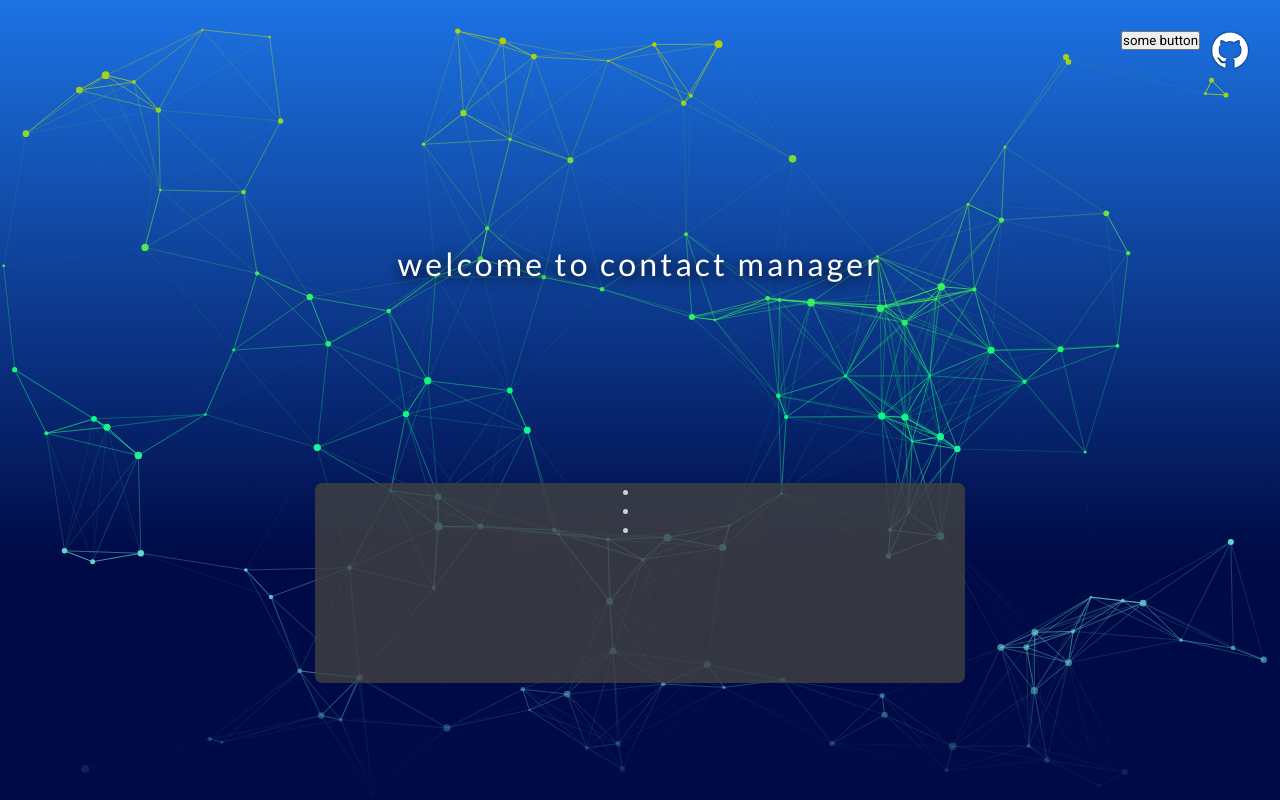
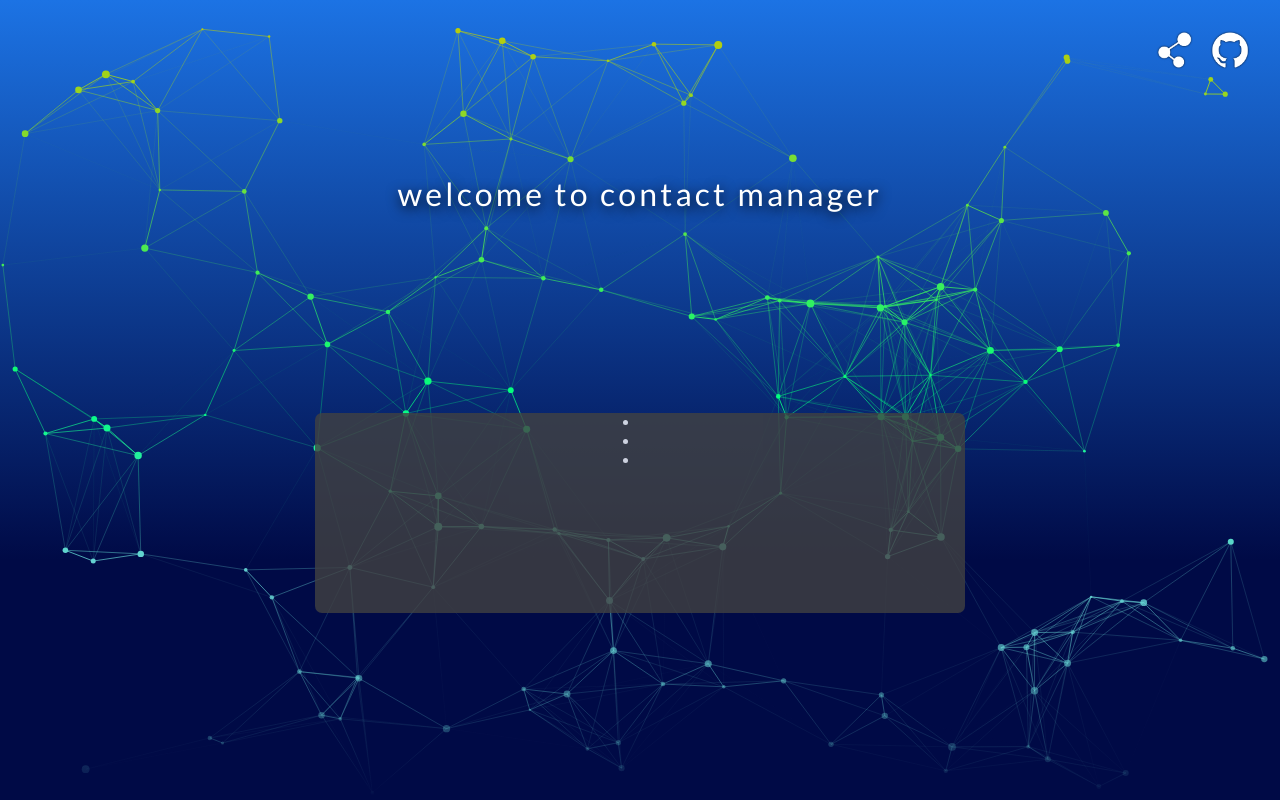
Before and after one commit to Mudrock1776/ContactManager, a PHP site: page / in a window 1280 px wide. Run offline with PHP 8.4, Linux system fonts and the light colour scheme.

Commit message:
added particles icon n edited some comments

```diff
--- a/html/index.html
+++ b/html/index.html
@@ -4,7 +4,8 @@
     <meta charset="UTF-8" />
     <meta name="viewport" content="width=device-width, initial-scale=1.0" />
     <meta name="description" content="personal site" />
-    <title>my site</title>
+    <!--Title of site-->
+    <title>Contact Manager</title>
     <link rel="stylesheet" href="style.css" />
     <link
       rel="stylesheet"
@@ -24,17 +25,28 @@
     <!--for displaying center text and top right content-->
     <div class="container">
       <div class="topbar flex">
-        <div class="button">
-          <button>some button</button>
+        <div>
+          <!--image for particles toggle-->
+          <img
+            src="media/particleswithshadow.png"
+            alt="particles icon"
+            class="particleicon"
+          />
         </div>
         <div>
-          <img
-            src="media/githublogowithshadow.png"
-            alt="discord icon"
-            class="discordicon"
-          />
+          <!--link to github repo, opens in new window-->
+          <a
+            href="https://github.com/Mudrock1776/ContactManager"
+            target="_blank"
+          >
+            <img
+              src="media/githublogowithshadow.png"
+              alt="github icon"
+              class="githubicon"
+          /></a>
         </div>
       </div>
+      <!--div for text appearing above contact manager window-->
       <div class="landingtxt flex">
         <header>welcome to contact manager</header>
       </div>
@@ -52,7 +64,7 @@
         <div class="content"></div>
       </div>
     </div>
-
+    <!--script for background animation-->
     <script src="script.js"></script>
   </body>
 </html>
--- a/html/script.js
+++ b/html/script.js
@@ -5,40 +5,32 @@
 const ctx = canvas.getContext('2d');
 canvas.width = window.innerWidth;
 canvas.height = window.innerHeight;
-// canvas.height = window.innerHeight;
-console.log(ctx);
 let gradient = ctx.createLinearGradient(canvas.width / 2, 0, canvas.width / 2, canvas.height);
-// const gradient = ctx.createLinearGradient(canvas.width / 2, 0, canvas.width / 2, canvas.height);
 
+//define color gradient for particles
 gradient.addColorStop(0, 'rgba(200, 200, 1, 1)');
 gradient.addColorStop(0.5, 'rgba(0, 300, 128, 1)');
 gradient.addColorStop(0.7, 'rgba(100, 210, 210, 1)');
 gradient.addColorStop(1, 'rgba(100, 210, 210, 0)');
 
-// gradient.addColorStop(0, 'white');
-// gradient.addColorStop(1, 'red');
+//particles and lines are filled in according to color gradient
 ctx.fillStyle = gradient;
-// ctx.strokeStyle = 'hsl(100, 100%, 50%)';
-
 ctx.strokeStyle = gradient;
 
 // handles window resizing
 function resizeCanvas() {
     // canvas width and height are set to new window width and height
     canvas.width = window.innerWidth;
-    canvas.height = window.innerHeight;
-    //gradient = ctx.createLinearGradient(canvas.width / 2, 0, canvas.width / 2, canvas.height);
+    canvas.height = window.innerHeight + window.scrollY; // accounts for scroll
 
     // recreate canvas gradiewnt
     gradient = ctx.createLinearGradient(canvas.width / 2, 0, canvas.width / 2, canvas.height);
+
     // recreate gradient stop values
     gradient.addColorStop(0, 'rgba(200, 200, 1, 1)');
     gradient.addColorStop(0.5, 'rgba(0, 300, 128, 1)');
     gradient.addColorStop(0.7, 'rgba(100, 210, 210, 1)');
     gradient.addColorStop(1, 'rgba(100, 210, 210, 0)');
-
-    // gradient.addColorStop(0, 'white');
-    // gradient.addColorStop(1, 'red');
 
     // reset where effect takes place
     effect.width = canvas.width;
@@ -47,21 +39,13 @@
     // color of dots and lines set back to original colors
     ctx.fillStyle = gradient;
     ctx.strokeStyle = gradient;
-    //
 }
-
-//listens for window resize event
-window.addEventListener('resize', () => {
-    resizeCanvas();
-})
 
 class Particle {
     constructor(effect){
         this.effect = effect;
         this.radius = Math.random() * 3 + 1;
         this.x = this.radius + Math.random() * (this.effect.width - this.radius * 2);
-        // this.x = Math.random() * this.effect.width;
-        // this.y = Math.random() * this.effect.height;
         this.y = this.radius + Math.random() * (this.effect.height - this.radius * 2);
         this.vx = (Math.random() * 1 - 0.5) * 0.5;
         this.vy = (Math.random() * 1 - 0.5) * 0.5;
@@ -70,14 +54,12 @@
         context.beginPath();
         context.arc(this.x, this.y, this.radius, 0, Math.PI *2);
         context.fill();
-        //context.stroke();
     }
     update(){
         this.x += this.vx;
         if (this.x > this.effect.width - this.radius || this.x < this.radius) this.vx *= -1;
         this.y += this.vy;
         if (this.y > this.effect.height - this.radius || this.y < this.radius) this.vy *= -1;
-
     }
 }
 
@@ -131,6 +113,15 @@
     effect.handleParticles(ctx);
     requestAnimationFrame(animate);
 }
+
+//listens for window resize event
+window.addEventListener('resize', () => {
+    resizeCanvas();
+})
+
+//listens for scroll event
+window.addEventListener('scroll', () => {
+    resizeCanvas();
+})
+
 animate();
-
-// i want to go through the video again sometime soon to get a better understanding of the logic.
--- a/html/style.css
+++ b/html/style.css
@@ -1,12 +1,24 @@
+/* landing text stretch animation */
 @keyframes stretchAnimation {
   0% {
-    letter-spacing: .1em;
+    letter-spacing: .1em; /* initial stretch length */
   }
   100% {
-    letter-spacing: .3em;
+    letter-spacing: .3em; /* peak stretch length */
   }
 }
 
+/* 360 degree rotate animation */
+@keyframes rotate {
+  0% {
+    transform: rotate(0deg); /* Start position */
+  }
+  100% {
+    transform: rotate(360deg); /* End position */
+  }
+}
+
+/* default styling */
 * {
   margin: 0;
   padding: 0;
@@ -14,6 +26,22 @@
   font-family: 'Roboto', sans-serif;
 }
 
+/* scrollbar styling, need to fix */
+::-webkit-scrollbar {
+  width: 12px;
+  background-color: rgb(73, 73, 73);
+}
+
+::-webkit-scrollbar-thumb {
+  background-color: #c0c0c0;
+  border-radius: 8px;
+}
+
+::-webkit-scrollbar-thumb:hover {
+  background-color: #d3d3d3;
+}
+
+/* for background particle animation */
 #canvas1 {
   background: linear-gradient(rgb(28, 115, 228) 0%, rgb(0, 10, 70) 70%);
   position: absolute;
@@ -22,6 +50,7 @@
   z-index: 1;
 }
 
+/* defining flex elements */
 .flex {
   display: flex;
 }
@@ -33,7 +62,6 @@
 }
 
 .topbar {
-  /* width: 100%; */
   z-index: 3;
   position: relative;
   justify-content: right;
@@ -44,32 +72,29 @@
   padding-top: 30px;
 }
 
-/* .content-divider {
-  padding-left: 8px;
-  padding-right: 14px;
-  font-size: 25px;
-  padding-top: 25px;
-} */
-
-/* .discordtxt {
-  padding-left: 8px;
-  padding-right: 30px;
-  padding-top: 30px;
-  text-shadow: 0px 0px 12px black;
-} */
-
-.discordicon {
+.githubicon {
   width: 40px;
-  /* padding-top: 30px;
-  padding-right: 30px; */
   margin-top: 30px;
   margin-right: 30px;
 }
 
+.githubicon:hover {
+  animation: rotate 2s ease-in-out infinite;
+}
+
+.particleicon {
+  width: 40px;
+  margin-top: 30px;
+  margin-right: 15px;
+}
+
+.particleicon:hover {
+  animation: rotate 2s ease-in-out infinite;
+}
 
 .landingtxt {
   width: 100%;
-  padding-top: 170px;
+  padding-top: 100px;
   padding-bottom: 100px;
   justify-content: center;
   align-items: center;
@@ -83,7 +108,6 @@
   letter-spacing: .1em;
   font-family: 'Lato', sans-serif;
   text-shadow: 1px 3px 13px #000;
-
 }
 
 header:hover {
@@ -106,17 +130,11 @@
 .music {
   position: relative;
   background-color: #424242;
-  /* opacity: 0.5; */
   border-radius: 7px;
   height: 200px;
   min-width: 300px;
-  /* max-width: 800px; */
-
   padding-left: 325px;
   padding-right: 325px;
-
-  /* margin-left: 33%;
-  margin-right: 33%; */
   margin-top: 100px;
   opacity: 0.8;
   z-index: 3;
```
Also changed, not shown: html/media/particleswithshadow.png (added).
